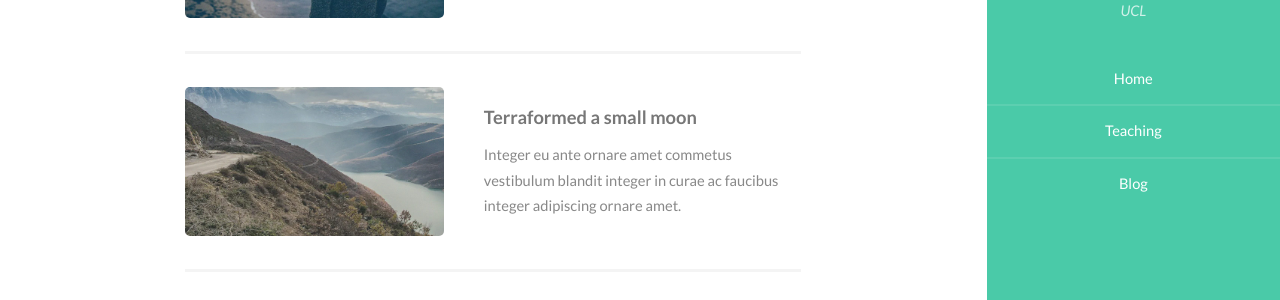
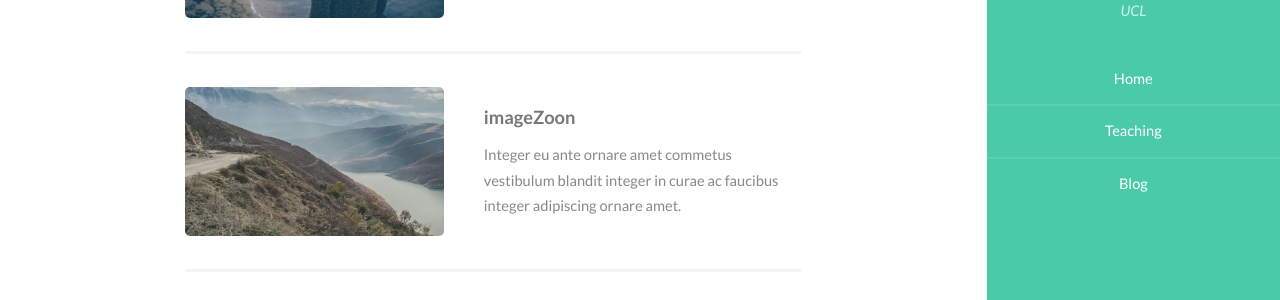
Before and after one commit to astrophpeter/website, a Jekyll site: the page built from index.html, in a window 1280 px wide and 900 px high, scrolled down 1168 px. Shown: the part 247-547 px from the top of the window. Built offline with Jekyll 4.4.1, drawn with Linux system fonts in a browser that asks for light colours.

Commit message:
Update index.html

```diff
--- a/index.html
+++ b/index.html
@@ -48,7 +48,7 @@ layout: default
                 <article>
                     <a href="#" class="image"><img src="images/pic02.jpg" alt="" /></a>
                     <div class="inner">
-                        <h4>Terraformed a small moon</h4>
+                        <h4>imageZoon</h4>
                         <p>Integer eu ante ornare amet commetus vestibulum blandit integer in curae ac faucibus integer adipiscing ornare amet.</p>
                     </div>
                 </article>
```
